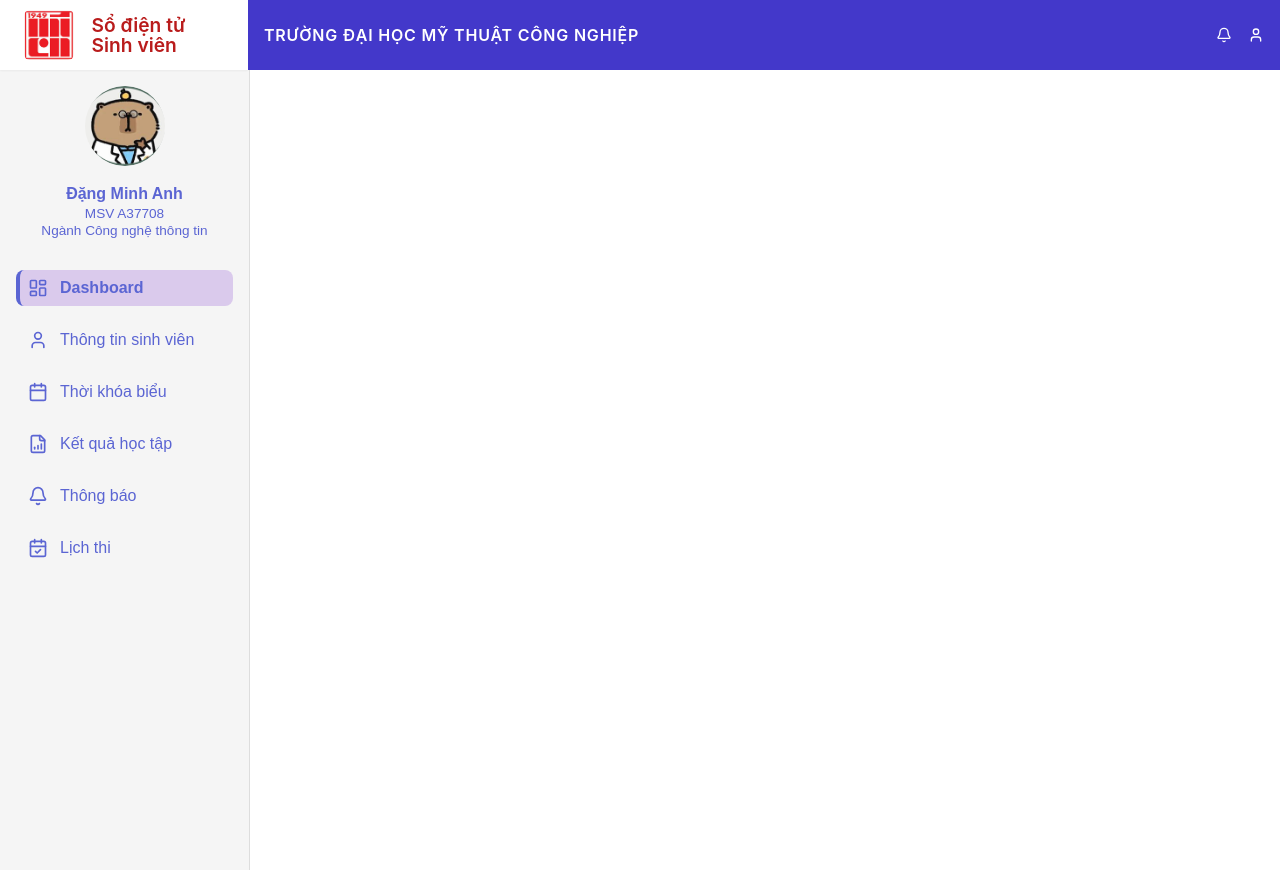
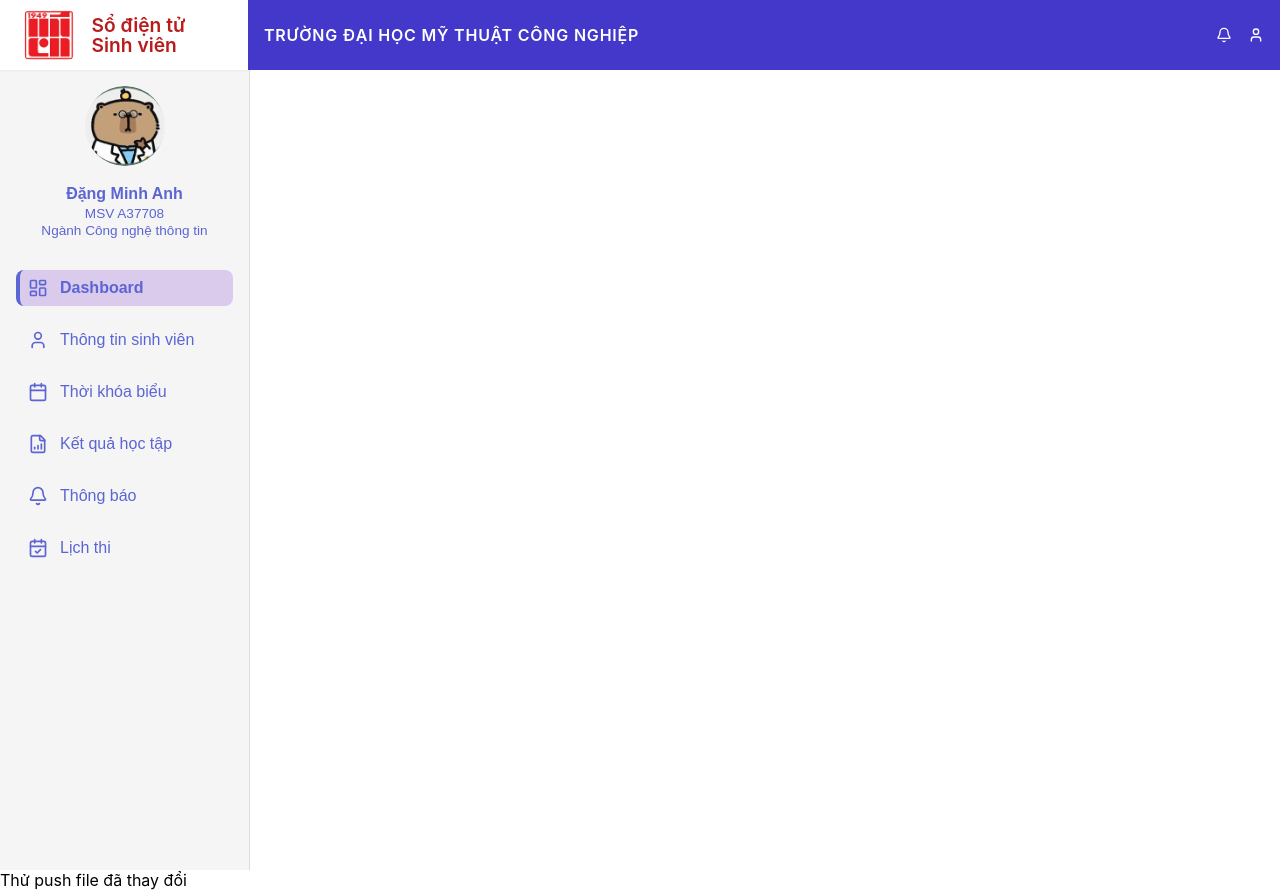
Before and after one commit to hanguyen117/so-dien-tu-uad, a React (Create React App) app in the folder sodientuuad/: page / in a window 1280 px wide. Built offline with nearby package versions, Linux system fonts and the light colour scheme.

Commit message:
fix: remove unrelated file and update homepage

```diff
--- a/sodientuuad/src/App.js
+++ b/sodientuuad/src/App.js
@@ -2,7 +2,10 @@
 import Homepage from "./pages/homepage";
 function App() {
   return (
-    <Homepage />
+    <>
+      <Homepage />
+      <div>Thử push file đã thay đổi</div>
+    </>
   );
 }
 
```
Also changed, not shown: sodientuuad/các câu lệnh với git.txt, sodientuuad/src/Thu.txt (added).
